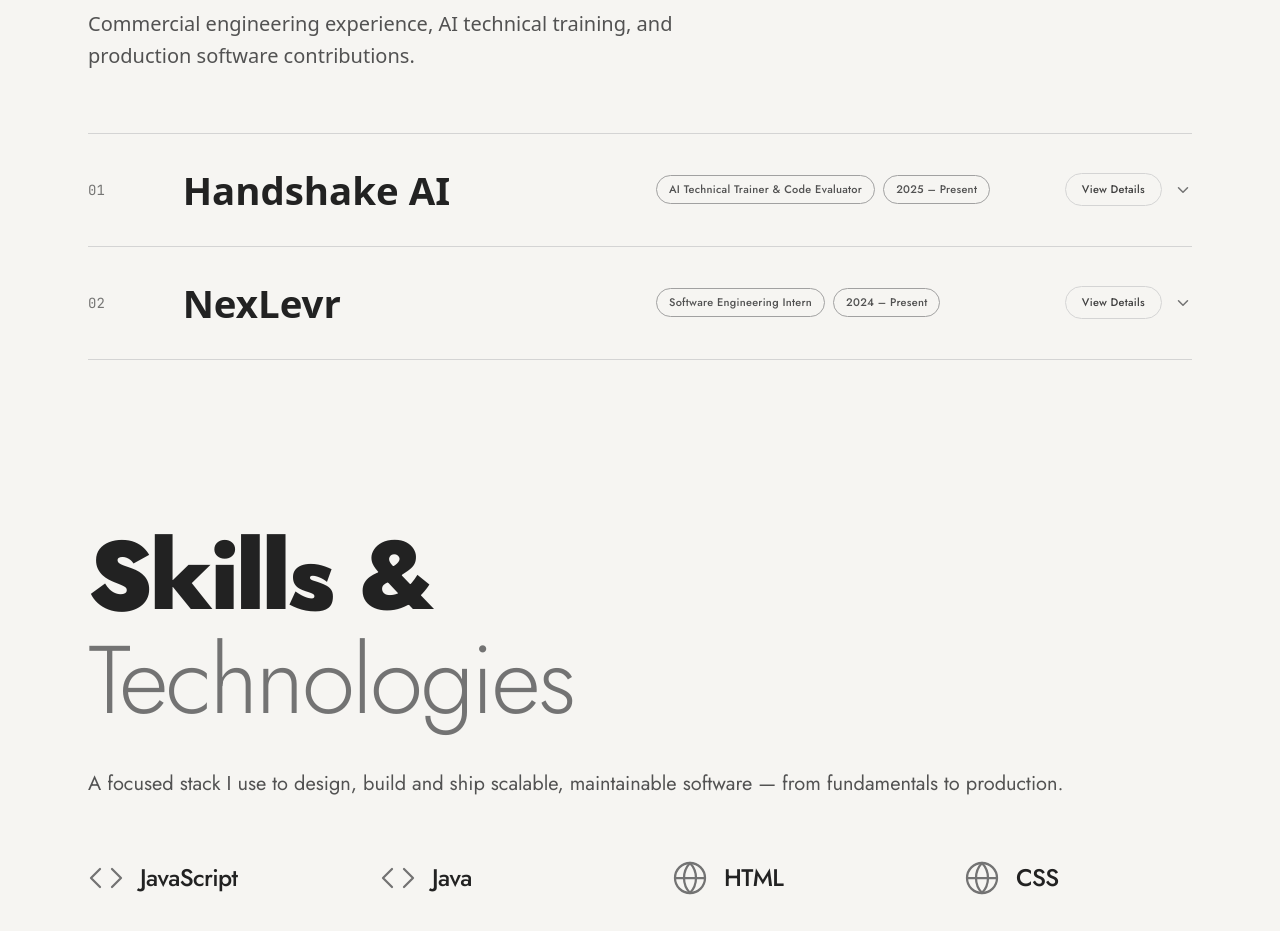
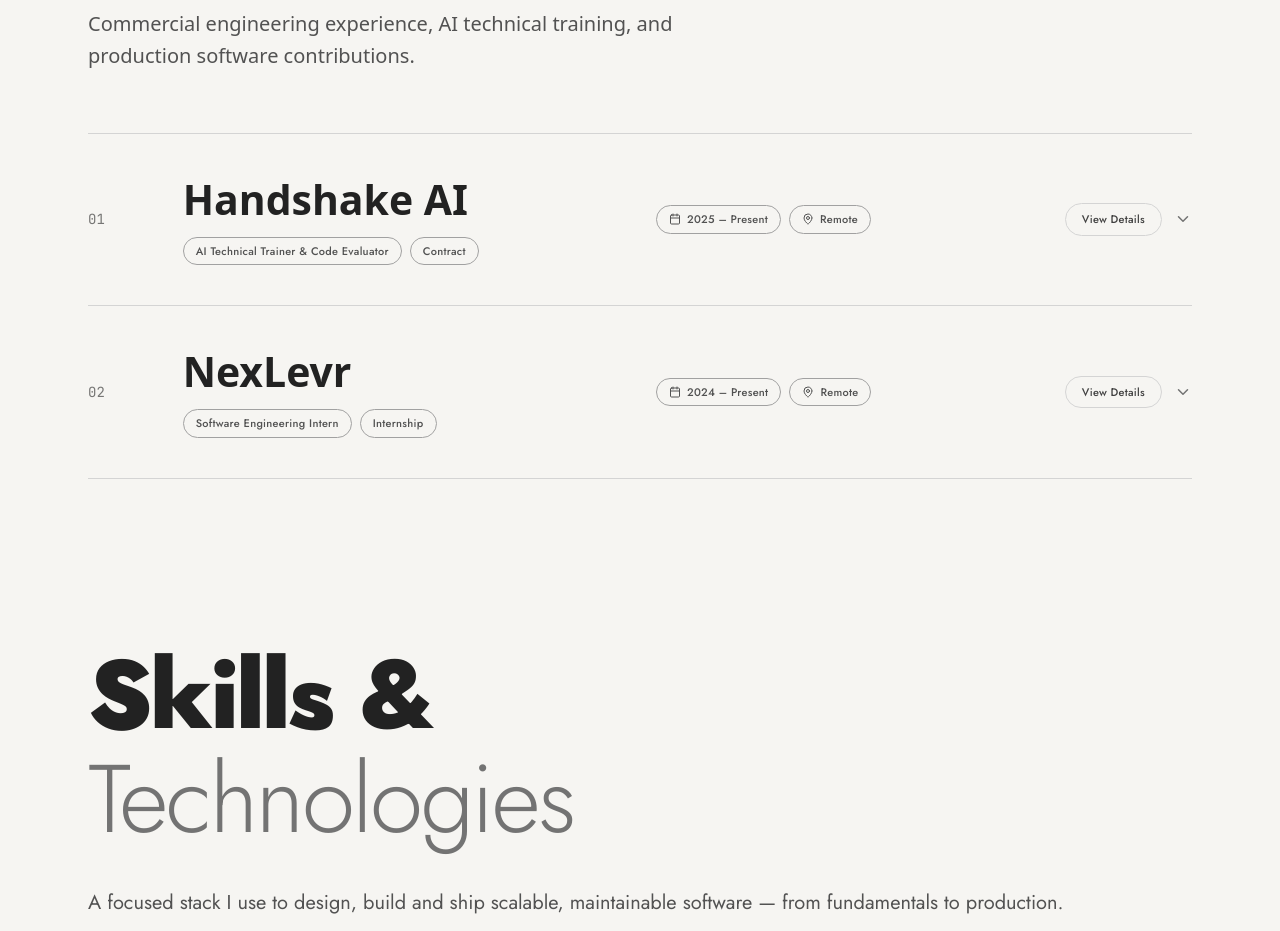
Before and after one commit to Ch-saketh/saketh-chokkapu-portfolio, a React (Vite) app in the folder Portfolio/: page / in a window 1280 px wide. Shown: the part 2980-3911 px from the top of the page. Built offline with nearby package versions, Linux system fonts and the light colour scheme; a web font is replaced by a local one.

Commit message:
style: increase Experience row height and add role pills under company title to match Selected Projects

```diff
--- a/Portfolio/src/components/Home/Experience.tsx
+++ b/Portfolio/src/components/Home/Experience.tsx
@@ -122,8 +122,8 @@
                     relative z-10
                     flex flex-col sm:flex-row sm:items-center lg:grid lg:grid-cols-[70px_1.4fr_1.6fr_auto_24px]
                     gap-2 sm:gap-6
-                    px-2 py-4 md:px-4 md:py-6
-                    lg:px-6 lg:py-8
+                    px-2 py-6 md:px-4 md:py-8
+                    lg:px-6 lg:py-10
                     cursor-pointer
                     transition-colors duration-300
                     ${isHovered ? "text-black" : "text-white"}
@@ -139,11 +139,45 @@
                   </span>
 
                   <div className="flex gap-4 items-end justify-between">
-                    {/* Company Name ONLY */}
+                    {/* Title + Meta Pills */}
                     <div>
-                      <h3 className={`font-funnel text-[clamp(2rem,3vw,3rem)] font-bold leading-tight ${isHovered ? "text-black" : "text-white"}`}>
+                      <h3 className={`font-funnel text-[clamp(2rem,3.2vw,3.2rem)] font-bold leading-tight ${isHovered ? "text-black" : "text-white"}`}>
                         {exp.company}
                       </h3>
+
+                      <div className="mt-3 flex flex-wrap gap-2">
+                        {/* Role Pill */}
+                        <span
+                          className={`
+                            rounded-full px-3 py-[5px]
+                            text-[11px] font-medium tracking-wide
+                            border
+                            ${
+                              isHovered
+                                ? "border-black/30 text-black font-semibold bg-black/10"
+                                : "border-[#1E293B] text-neutral-300 bg-[#131924]"
+                            }
+                          `}
+                        >
+                          {exp.role}
+                        </span>
+
+                        {/* Type Pill */}
+                        <span
+                          className={`
+                            rounded-full px-3 py-[5px]
+                            text-[11px] font-medium tracking-wide
+                            border
+                            ${
+                              isHovered
+                                ? "border-black/30 text-black font-semibold bg-black/10"
+                                : "border-[#1E293B] text-neutral-400 bg-[#131924]"
+                            }
+                          `}
+                        >
+                          {exp.type}
+                        </span>
+                      </div>
                     </div>
 
                     {/* Chevron for smaller screens */}
@@ -159,13 +193,13 @@
                     </motion.span>
                   </div>
 
-                  {/* Role & Period Pills (Main Row) */}
-                  <div className="hidden lg:flex flex-wrap items-center gap-2">
+                  {/* Period & Location Pills */}
+                  <div className="hidden lg:flex items-center gap-2">
                     <span
                       className={`
                         rounded-full px-3 py-[5px]
                         text-[11px] font-medium tracking-wide
-                        border
+                        border flex items-center gap-1.5
                         ${
                           isHovered
                             ? "border-black/30 text-black font-semibold bg-black/10"
@@ -173,14 +207,15 @@
                         }
                       `}
                     >
-                      {exp.role}
+                      <Calendar className="w-3 h-3" />
+                      {exp.period}
                     </span>
 
                     <span
                       className={`
                         rounded-full px-3 py-[5px]
                         text-[11px] font-medium tracking-wide
-                        border
+                        border flex items-center gap-1.5
                         ${
                           isHovered
                             ? "border-black/30 text-black font-semibold bg-black/10"
@@ -188,11 +223,12 @@
                         }
                       `}
                     >
-                      {exp.period}
+                      <MapPin className="w-3 h-3" />
+                      {exp.location}
                     </span>
                   </div>
 
-                  {/* View Details Label */}
+                  {/* View Details Button */}
                   <span
                     className={`
                       rounded-full px-4 py-[7px]
@@ -233,24 +269,6 @@
                       className="relative z-10 overflow-hidden"
                     >
                       <div className="max-w-6xl px-4 lg:px-6 py-6 border-t border-[#1E293B]/40">
-                        {/* Expanded Role Header */}
-                        <div className="flex flex-wrap items-center gap-3 mb-4">
-                          <h4 className={`font-funnel text-xl font-bold ${isHovered ? "text-black" : "text-white"}`}>
-                            {exp.role}
-                          </h4>
-                          <span className={`text-xs font-mono px-2.5 py-0.5 rounded-full border ${isHovered ? "border-black/30 text-black bg-black/10" : "border-[#00FF66]/30 text-[#00FF66] bg-[#00FF66]/10"}`}>
-                            {exp.type}
-                          </span>
-                          <div className={`flex items-center gap-1.5 text-xs font-mono ${isHovered ? "text-black/80 font-medium" : "text-neutral-400"}`}>
-                            <Calendar className="w-3.5 h-3.5" />
-                            <span>{exp.period}</span>
-                          </div>
-                          <div className={`flex items-center gap-1.5 text-xs font-mono ${isHovered ? "text-black/80 font-medium" : "text-neutral-400"}`}>
-                            <MapPin className="w-3.5 h-3.5" />
-                            <span>{exp.location}</span>
-                          </div>
-                        </div>
-
                         {/* Bullet Highlights */}
                         <ul className="flex flex-col gap-3 text-sm sm:text-base leading-relaxed font-sans">
                           {exp.highlights.map((point, pIdx) => (
--- a/Portfolio/src/components/Light/LightExperience.tsx
+++ b/Portfolio/src/components/Light/LightExperience.tsx
@@ -120,7 +120,7 @@
                 <div
                   className={`
                     relative z-10
-                    py-6 lg:py-8
+                    py-6 md:py-8 lg:py-10
                     grid grid-cols-1 lg:grid-cols-12
                     items-center gap-4 lg:gap-8
                     transition-colors duration-200
@@ -134,9 +134,41 @@
 
                   <div className="flex gap-4 items-end justify-between lg:col-span-5">
                     <div>
-                      <h3 className="font-funnel text-[clamp(2rem,3vw,3rem)] font-bold leading-tight">
+                      <h3 className="font-funnel text-[clamp(2rem,3.2vw,3.2rem)] font-bold leading-tight">
                         {exp.company}
                       </h3>
+
+                      <div className="mt-3 flex flex-wrap gap-2">
+                        <span
+                          className={`
+                            rounded-full px-3 py-[5px]
+                            text-[11px] font-medium tracking-wide
+                            border
+                            ${
+                              isHovered
+                                ? "border-[#F6F5F2]/40 text-[#F6F5F2]"
+                                : "border-neutral-400 text-neutral-600"
+                            }
+                          `}
+                        >
+                          {exp.role}
+                        </span>
+
+                        <span
+                          className={`
+                            rounded-full px-3 py-[5px]
+                            text-[11px] font-medium tracking-wide
+                            border
+                            ${
+                              isHovered
+                                ? "border-[#F6F5F2]/40 text-[#F6F5F2]"
+                                : "border-neutral-400 text-neutral-600"
+                            }
+                          `}
+                        >
+                          {exp.type}
+                        </span>
+                      </div>
                     </div>
 
                     <motion.span
@@ -151,13 +183,13 @@
                     </motion.span>
                   </div>
 
-                  {/* Role & Period Pills */}
+                  {/* Period & Location Pills */}
                   <div className="hidden lg:flex lg:col-span-4 items-center gap-2">
                     <span
                       className={`
                         rounded-full px-3 py-[5px]
                         text-[11px] font-medium tracking-wide
-                        border
+                        border flex items-center gap-1.5
                         ${
                           isHovered
                             ? "border-[#F6F5F2]/40 text-[#F6F5F2]"
@@ -165,14 +197,15 @@
                         }
                       `}
                     >
-                      {exp.role}
+                      <Calendar className="w-3 h-3" />
+                      {exp.period}
                     </span>
 
                     <span
                       className={`
                         rounded-full px-3 py-[5px]
                         text-[11px] font-medium tracking-wide
-                        border
+                        border flex items-center gap-1.5
                         ${
                           isHovered
                             ? "border-[#F6F5F2]/40 text-[#F6F5F2]"
@@ -180,7 +213,8 @@
                         }
                       `}
                     >
-                      {exp.period}
+                      <MapPin className="w-3 h-3" />
+                      {exp.location}
                     </span>
                   </div>
 
@@ -226,24 +260,6 @@
                       className="relative z-10 overflow-hidden"
                     >
                       <div className="max-w-6xl px-4 lg:px-6 py-6 border-t border-neutral-300/60">
-                        {/* Expanded Role Header */}
-                        <div className="flex flex-wrap items-center gap-3 mb-4">
-                          <h4 className={`font-funnel text-xl font-bold ${isHovered ? "text-[#F6F5F2]" : "text-[#222222]"}`}>
-                            {exp.role}
-                          </h4>
-                          <span className={`text-xs font-mono px-2.5 py-0.5 rounded-full border ${isHovered ? "border-[#F6F5F2]/40 text-[#F6F5F2] bg-[#F6F5F2]/10" : "border-neutral-400 text-neutral-700 bg-neutral-200/80"}`}>
-                            {exp.type}
-                          </span>
-                          <div className={`flex items-center gap-1.5 text-xs font-mono ${isHovered ? "text-[#F6F5F2]/80 font-medium" : "text-neutral-600"}`}>
-                            <Calendar className="w-3.5 h-3.5" />
-                            <span>{exp.period}</span>
-                          </div>
-                          <div className={`flex items-center gap-1.5 text-xs font-mono ${isHovered ? "text-[#F6F5F2]/80 font-medium" : "text-neutral-600"}`}>
-                            <MapPin className="w-3.5 h-3.5" />
-                            <span>{exp.location}</span>
-                          </div>
-                        </div>
-
                         {/* Bullet Highlights */}
                         <ul className="flex flex-col gap-3 text-sm sm:text-base leading-relaxed font-sans">
                           {exp.highlights.map((point, pIdx) => (
```
